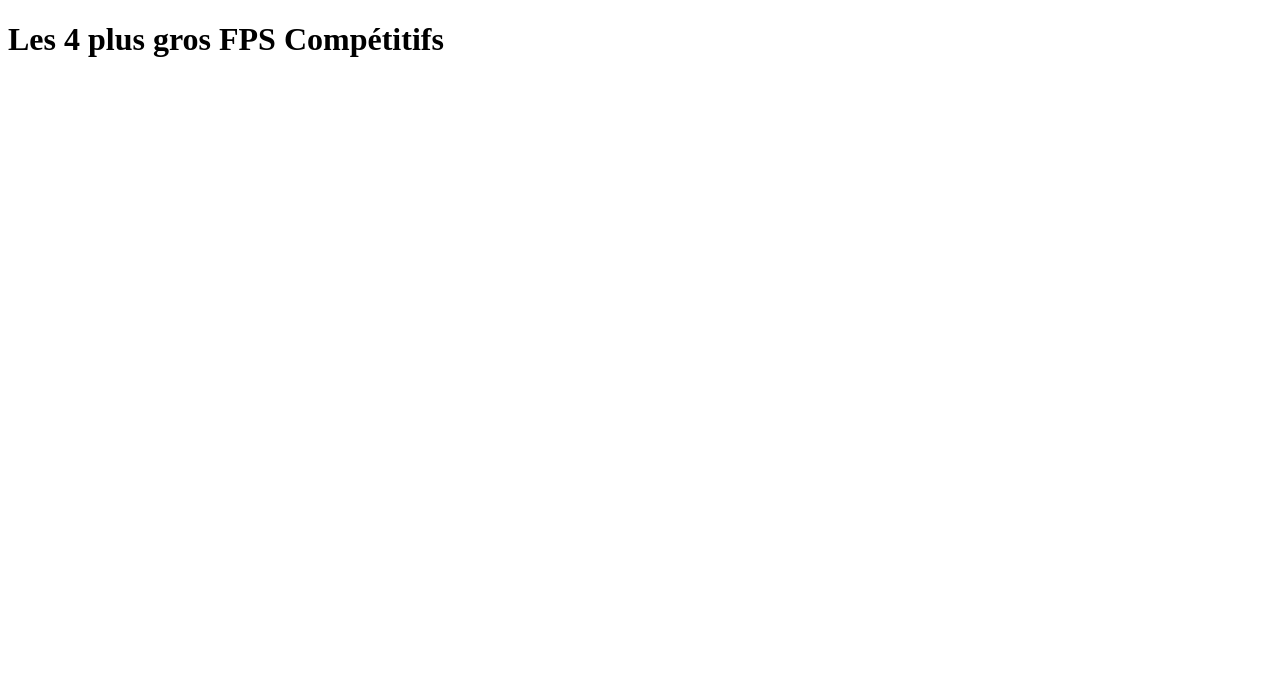
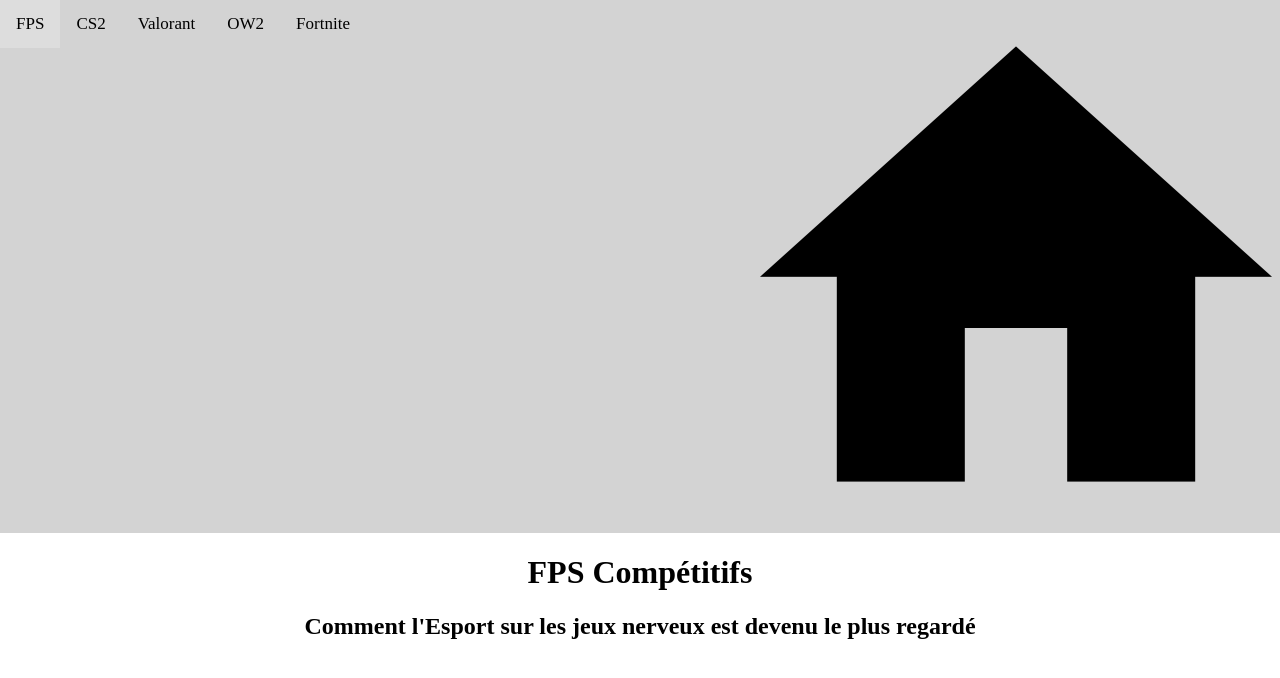
Before and after one commit to Athommm/lesfpscestbien, a plain HTML site: page index.html in a window 1280 px wide. Drawn offline with Linux system fonts and the light colour scheme; a web font is replaced by a local one.

Commit message:
Add files via upload

```diff
--- a/css/style.css
+++ b/css/style.css
@@ -0,0 +1,69 @@
+@font-face {
+    font-family: Ubuntu;
+    src: url(../Ubuntu-Regular.ttf);
+}
+body{
+    font-family: Ubuntu;
+    margin: 0;
+    background-color: white;
+}
+.maintitle{
+    display: flex;
+    justify-content: center;
+    text-align: center;
+}
+.subtitle{
+    display: flex;
+    justify-content: center;
+    text-align: center;
+}
+.navbar {
+    background-color:lightgray;
+    overflow: hidden;
+    position: sticky;
+    top: 0;
+  }
+
+  .navbar a {
+    float: left;
+    color: black;
+    text-align: center;
+    padding: 14px 16px;
+    text-decoration: none;
+    font-size: 17px;
+  }
+
+  .navbar a:hover {
+    background-color: #ddd;
+    color: black;
+  }
+
+
+  .navbar a.home{
+    float: right;
+    padding: 8px 8px;
+  }
+
+  .navbar a.cube img{
+    height: 33px;
+  }
+
+  #game{
+    scroll-margin-top: 53px;
+  }
+
+  #cs2{
+    scroll-margin-top: 53px;
+  }
+
+  #valorant{
+    scroll-margin-top: 53px;
+  }
+
+  #ow2{
+    scroll-margin-top: 53px;
+  }
+
+  #fortnite{
+    scroll-margin-top: 53px;
+  }
--- a/index.html
+++ b/index.html
@@ -8,8 +8,16 @@
     <link rel="stylesheet" href="css/style.css">
 </head>
 <body>
-    <h1>Les 4 plus gros FPS Compétitifs</h1>
-
-
+    <div class="navbar">
+        <a class="active" href="#game">FPS</a>
+        <a href="#cs2">CS2</a>
+        <a href="#valorant">Valorant</a>
+        <a href="#ow2">OW2</a>
+        <a href="#fortnite">Fortnite</a>
+        <a class="home" href="#home"><img src="img/home.png" alt="Bouton Home pour revenir en haut de la page"></a>
+      </div>
+    <h1 class="maintitle">FPS Compétitifs</h1>
+    <h2 class="subtitle">Comment l'Esport sur les jeux nerveux est devenu le plus regardé</h2>
+<div class=""></div>
 </body>
 </html>
```
Also changed, not shown: img/home.png (added).
